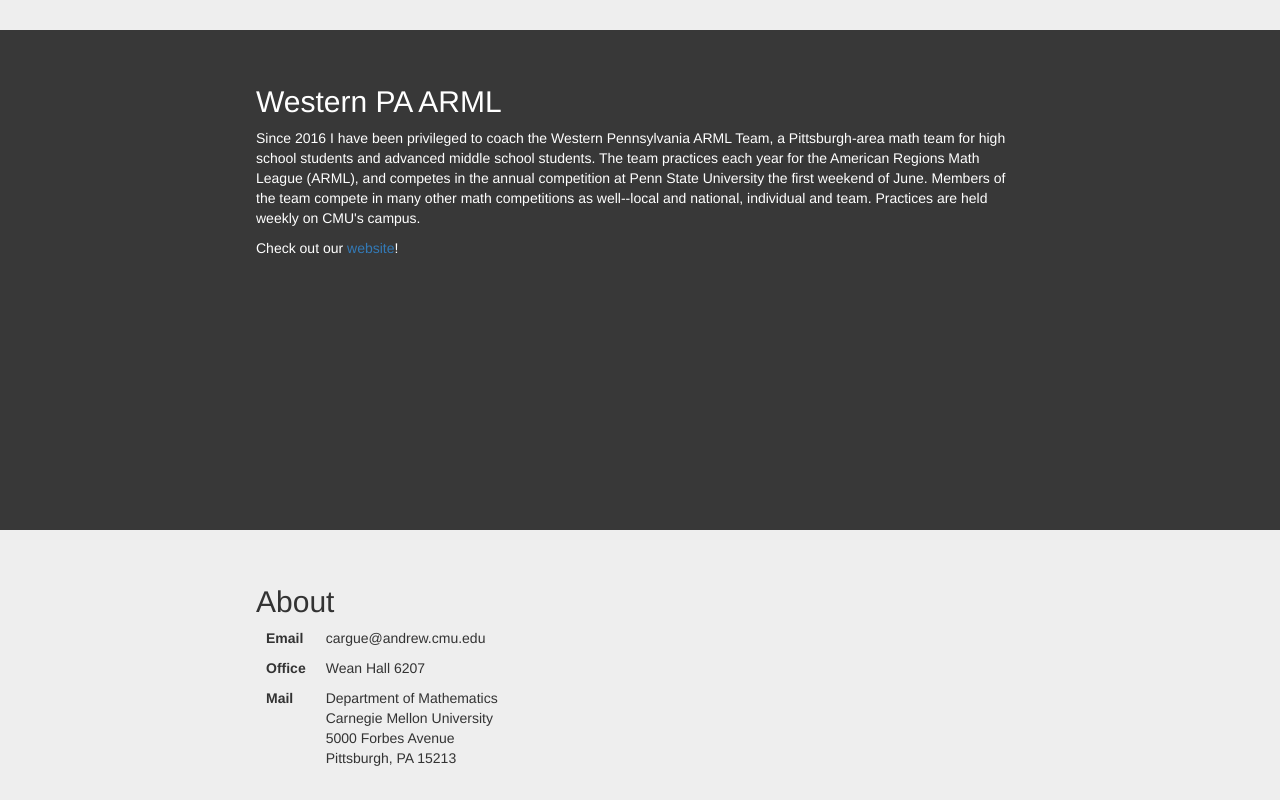
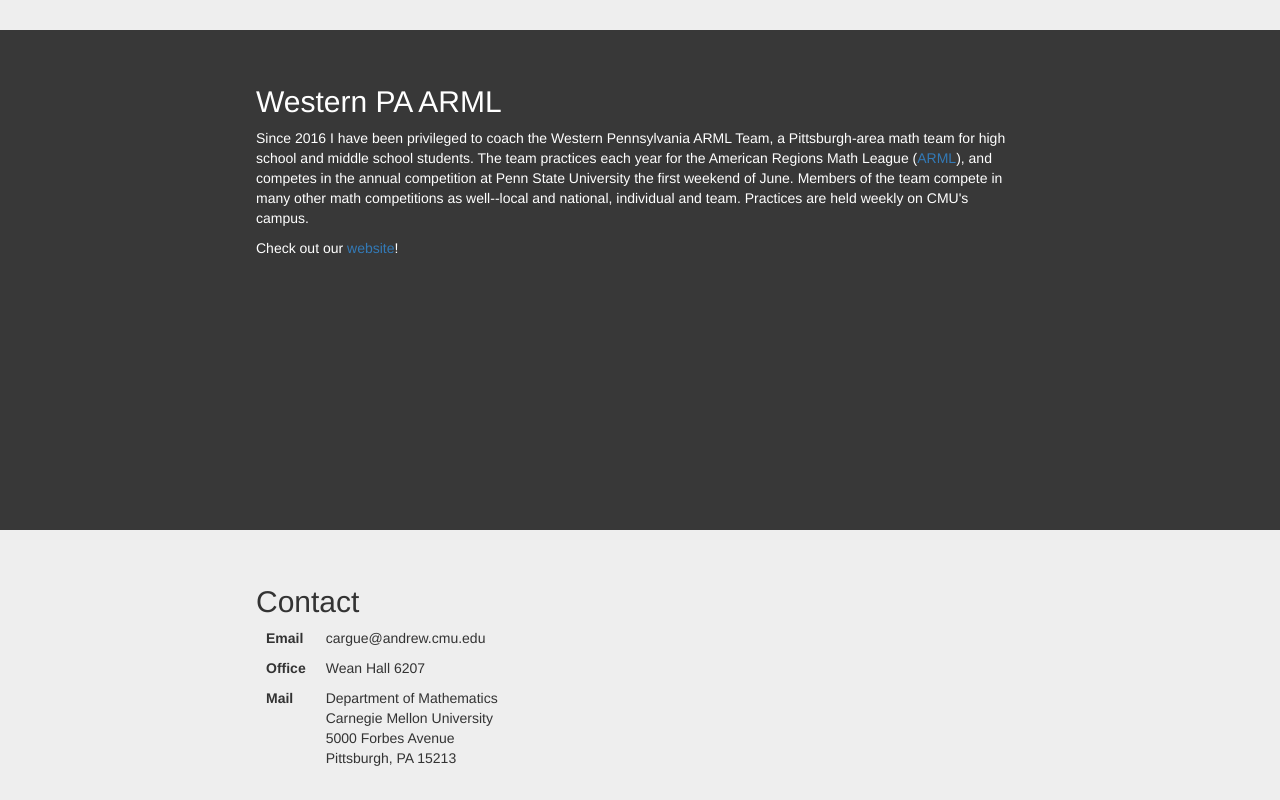
Before and after one commit to cjargue/cjargue.github.io, a plain HTML site: page index.html in a window 1280 px wide. Shown: the part 1540-2340 px from the top of the page. Drawn offline with Linux system fonts and the light colour scheme.

Commit message:
edited ARML spiel, contact section title

```diff
--- a/index.html
+++ b/index.html
@@ -45,7 +45,7 @@
             <li><a href="#research">Research</a></li>
             <li><a href="#teaching">Teaching</a></li>
 			<li><a href="#ARML">Western PA ARML</a></li>
-            <li><a href="#about">About</a></li>
+            <li><a href="#about">Contact</a></li>
           </ul>
         </div><!--/.nav-collapse -->
       </div>
@@ -102,7 +102,7 @@
 	<div class = "section container" id="ARML">
 		<h1>Western PA ARML</h1>
 		<p>
-			Since 2016 I have been privileged to coach the Western Pennsylvania ARML Team, a Pittsburgh-area math team for high school students and advanced middle school students. The team practices each year for the American Regions Math League (ARML), and competes in the annual competition at Penn State University the first weekend of June. Members of the team compete in many other math competitions as well--local and national, individual and team. Practices are held weekly on CMU's campus.
+			Since 2016 I have been privileged to coach the Western Pennsylvania ARML Team, a Pittsburgh-area math team for high school and middle school students. The team practices each year for the American Regions Math League (<a href="arml.com">ARML</a>), and competes in the annual competition at Penn State University the first weekend of June. Members of the team compete in many other math competitions as well--local and national, individual and team. Practices are held weekly on CMU's campus.
 		</p>
 
 		<p>
@@ -111,7 +111,7 @@
 	</div>
 
 	<div class = "section container" id = "about">
-		<h1>About</h1>
+		<h1>Contact</h1>
 		<table class="contact">
 		<tr>
 			<td><b>Email</b></td>
```
